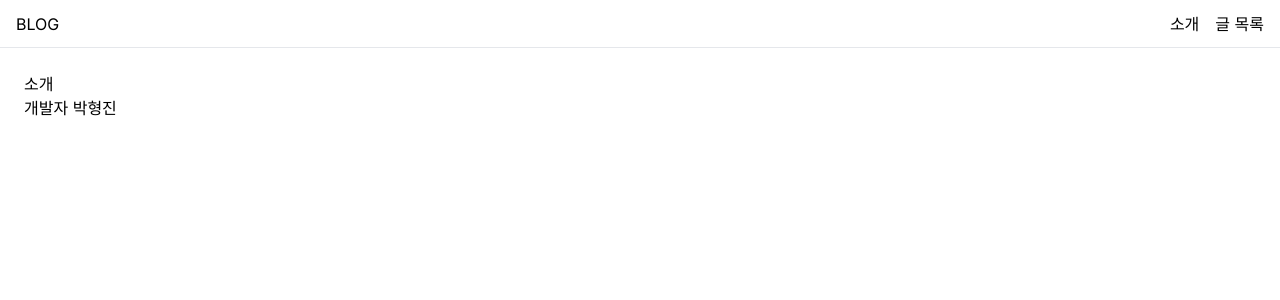
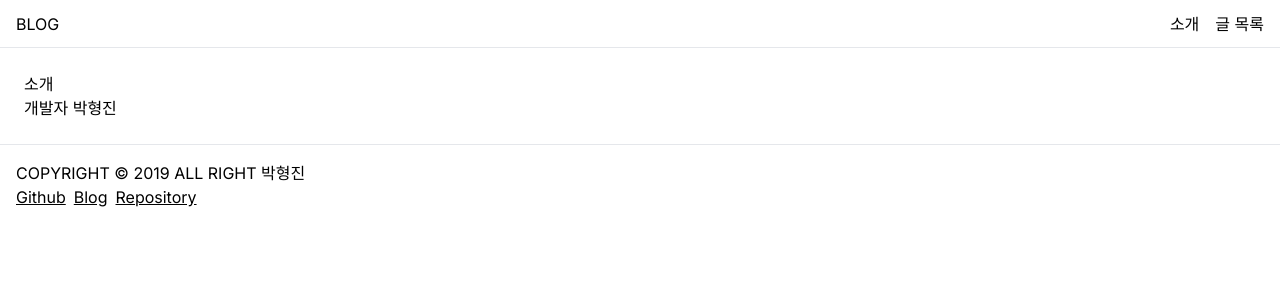
Before and after one commit to hywlss9/hywlss9.github.io, a Next.js app: page /about in a window 1280 px wide. Shown: the top 300 px of the page. Built offline with nearby package versions, Linux system fonts and the light colour scheme.

Commit message:
FEAT: global Footer 추가

```diff
--- a/src/app/layout.tsx
+++ b/src/app/layout.tsx
@@ -3,6 +3,7 @@ import { Inter } from "next/font/google";
 import { siteConfig } from "@/config/site";
 
 import Header from "@/components/header";
+import Footer from "@/components/footer";
 
 import "@/styles/globals.css";
 
@@ -32,6 +33,7 @@ export default function RootLayout({
       <body className={inter.className}>
         <Header />
         {children}
+        <Footer />
       </body>
     </html>
   );
--- /dev/null
+++ b/src/components/footer.tsx
@@ -0,0 +1,32 @@
+import Link from "next/link";
+
+export default function Footer() {
+  return (
+    <footer className="flex-col w-screen p-4 border-t">
+      <p>COPYRIGHT © 2019 ALL RIGHT 박형진</p>
+      <div>
+        <Link
+          href="https://github.com/hywlss9"
+          target="_blank"
+          className="mr-2 underline"
+        >
+          Github
+        </Link>
+        <Link
+          href="https://hywlss9.github.io"
+          target="_blank"
+          className="mr-2 underline"
+        >
+          Blog
+        </Link>
+        <Link
+          href="https://github.com/hywlss9/hywlss9.github.io"
+          target="_blank"
+          className="underline"
+        >
+          Repository
+        </Link>
+      </div>
+    </footer>
+  );
+}
```
